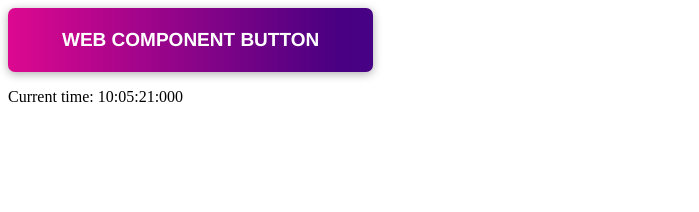
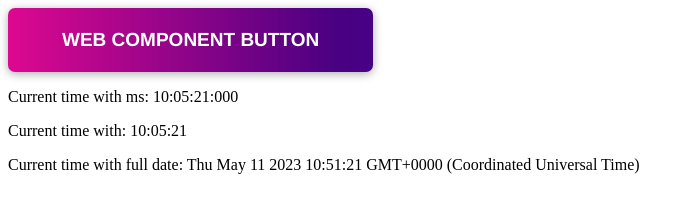
Before and after one commit to linus-jansson/webcomponents-poc, a React app: page page/index.html in a window 1280 px wide. Shown: the whole page, without its empty margins (0-699 px from the left). Built offline with nearby package versions, Linux system fonts and the light colour scheme.

Commit message:
more counting clocks

```diff
--- a/page/index.html
+++ b/page/index.html
@@ -9,7 +9,9 @@
 </head>
 <body>
     <nti-button id="ntibutton">Web component button</nti-button>
-    <p>Current time: <counting-clock format="HH:MM:ss:SSS" tickInterval="100"></counting-clock></p>
+    <p>Current time with ms: <counting-clock format="HH:MM:ss:SSS" tickInterval="100"></counting-clock></p>
+    <p>Current time with: <counting-clock format="HH:MM:ss" tickInterval="100"></counting-clock></p>
+    <p>Current time with full date: <counting-clock format="" tickInterval="100"></counting-clock></p>
 </body>
     <script>
         document.querySelector("#ntibutton")
```
